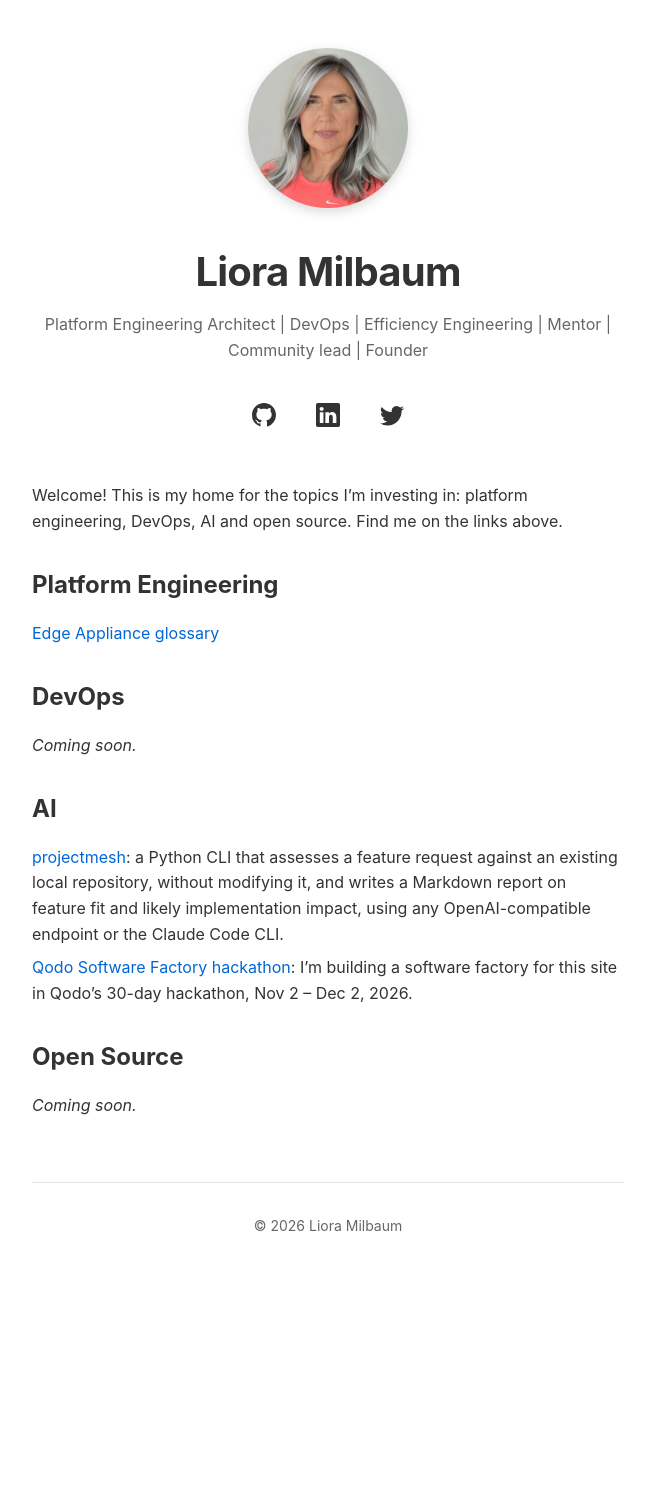
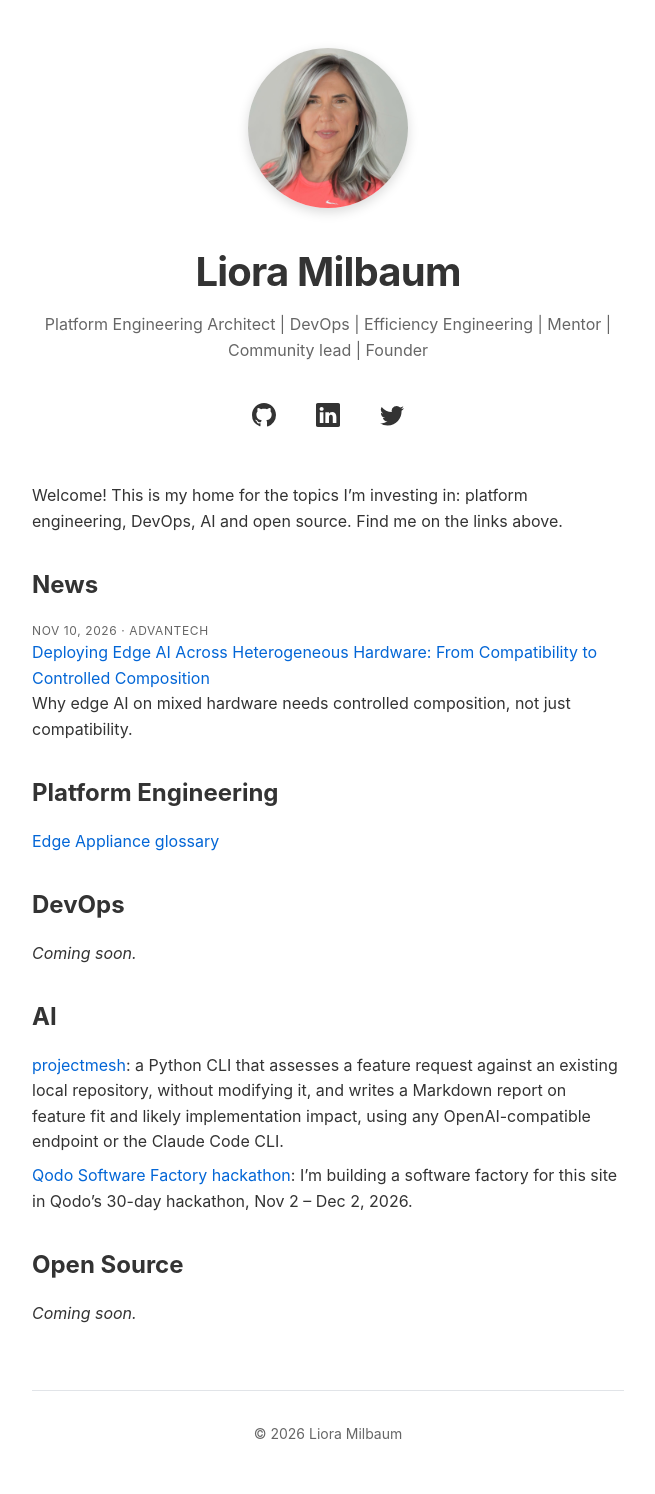
Before and after one commit to lioramilbaum/lioramilbaum.github.io, a Jekyll site: the page built from README.md, in a window 1280 px wide. Shown: the whole page, without its empty margins (312-967 px from the left). Built offline with Jekyll 4.4.1, drawn with Linux system fonts in a browser that asks for light colours; before the commit the page ends 1286 px from its top, so only the background shows below that.

Commit message:
feat: Homepage: add a News section, starting with the Advantech article
Closes #78

Co-Authored-By: Claude Opus 5.5 <noreply@anthropic.com>

```diff
--- a/README.md
+++ b/README.md
@@ -6,6 +6,15 @@ description: "Platform Engineering Architect | DevOps | Efficiency Engineering |
 ---
 
 Welcome! This is my home for the topics I'm investing in: platform engineering, DevOps, AI and open source. Find me on the links above.
+
+## News
+
+- Nov 10, 2026 · Advantech
+
+  [Deploying Edge AI Across Heterogeneous Hardware: From Compatibility to Controlled Composition](https://www.advantech.com/hi-in/resources/industry-focus/deploying-edge-ai-across-heterogeneous-hardware-from-compatibility-to-controlled-composition)
+
+  Why edge AI on mixed hardware needs controlled composition, not just compatibility.
+{: .news}
 
 ## Platform Engineering
 
--- a/_layouts/home.html
+++ b/_layouts/home.html
@@ -157,6 +157,24 @@
       text-decoration: underline;
     }
 
+    /* News entries: a date and publisher line, the linked title, an optional summary. */
+    .news li {
+      margin-bottom: 1.5rem;
+    }
+
+    .news li > p:first-child {
+      font-size: 0.75rem;
+      text-transform: uppercase;
+      letter-spacing: 0.05em;
+      color: #666;
+    }
+
+    @media (prefers-color-scheme: dark) {
+      .news li > p:first-child {
+        color: #999;
+      }
+    }
+
     footer {
       margin-top: 4rem;
       padding-top: 2rem;
```
Also changed, not shown: AGENTS.md (+1 -1 lines), 1 other file.
